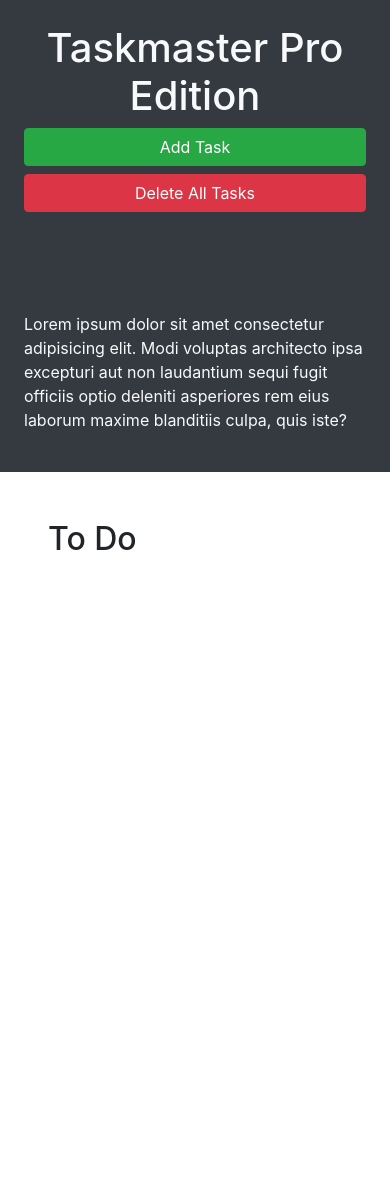
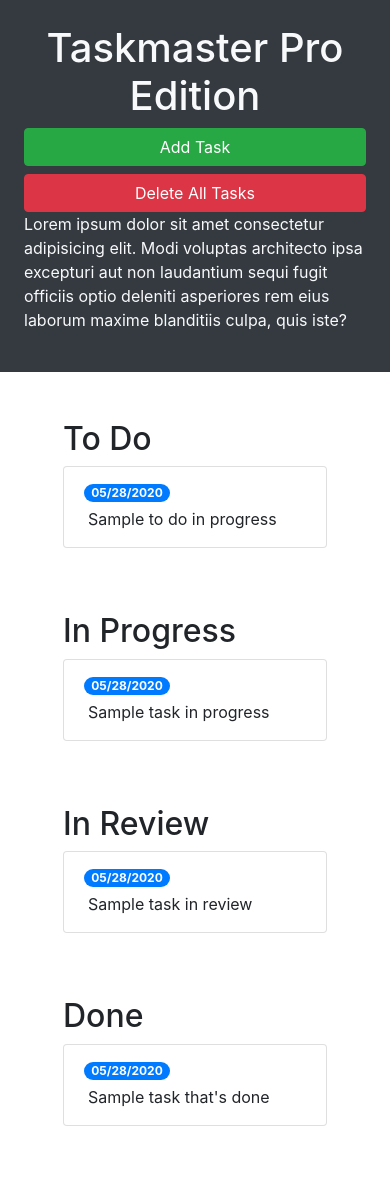
Before and after one commit to bdamota/Taskmaster, a plain HTML site: page index.html in a window 390 px wide. Before the commit the page ends 844 px from the top, so only its background shows below. Drawn offline with nearby package versions, Linux system fonts and the light colour scheme.

Commit message:
added bootstrap to make additional columns and mobile responsive

```diff
--- a/index.html
+++ b/index.html
@@ -24,9 +24,51 @@
       </p>
     </header>
     <main class="col-12 col-lg-9">
-      <div class="m-5">
-        <h2>To Do</h2>
-        <ul id="list-toDo" class="list-group"> </ul>
+      <div class="m-5 row justify-content-around">
+        <!-- todo start -->
+        <div class="col-12 col-md-6 col-xl-3 mb-3">
+          <h2>To Do</h2>
+          <ul id="list-toDo" class="list-group">
+            <li class="list-group-item">
+              <span class="badge badge-primary badge-pill">05/28/2020</span>
+              <p class="m-1">Sample to do in progress</p>
+            </li>
+          </ul>
+        </div>
+        <!-- todo end -->
+        <!-- in progress start -->
+        <div class="col-12 col-md-6 col-xl-3 mb-3">
+          <h2>In Progress</h2>
+          <ul id="list-inProgress" class="list-group">
+            <li class="list-group-item">
+              <span class="badge badge-primary badge-pill">05/28/2020</span>
+              <p class="m-1">Sample task in progress</p>
+            </li>
+          </ul>
+        </div>
+        <!-- in progress end -->
+        <!-- in review start -->
+        <div class="col-12 col-md-6 col-xl-3 mb-3">
+          <h2>In Review</h2>
+          <ul id="list-inReview" class="list-group">
+            <li class="list-group-item">
+              <span class="badge badge-primary badge-pill">05/28/2020</span>
+              <p class="m-1">Sample task in review</p>
+            </li>
+          </ul>
+        </div>
+        <!-- in review end -->
+        <!-- done start -->
+        <div class="col-12 col-md-6 col-xl-3 mb-3">
+          <h2>Done</h2>
+          <ul id="list-done" class="list-group">
+            <li class="list-group-item">
+              <span class="badge badge-primary badge-pill">05/28/2020</span>
+              <p class="m-1">Sample task that's done</p>
+            </li>
+          </ul>
+        </div>
+        <!-- done end -->
       </div>
     </main>
   </div>
```
